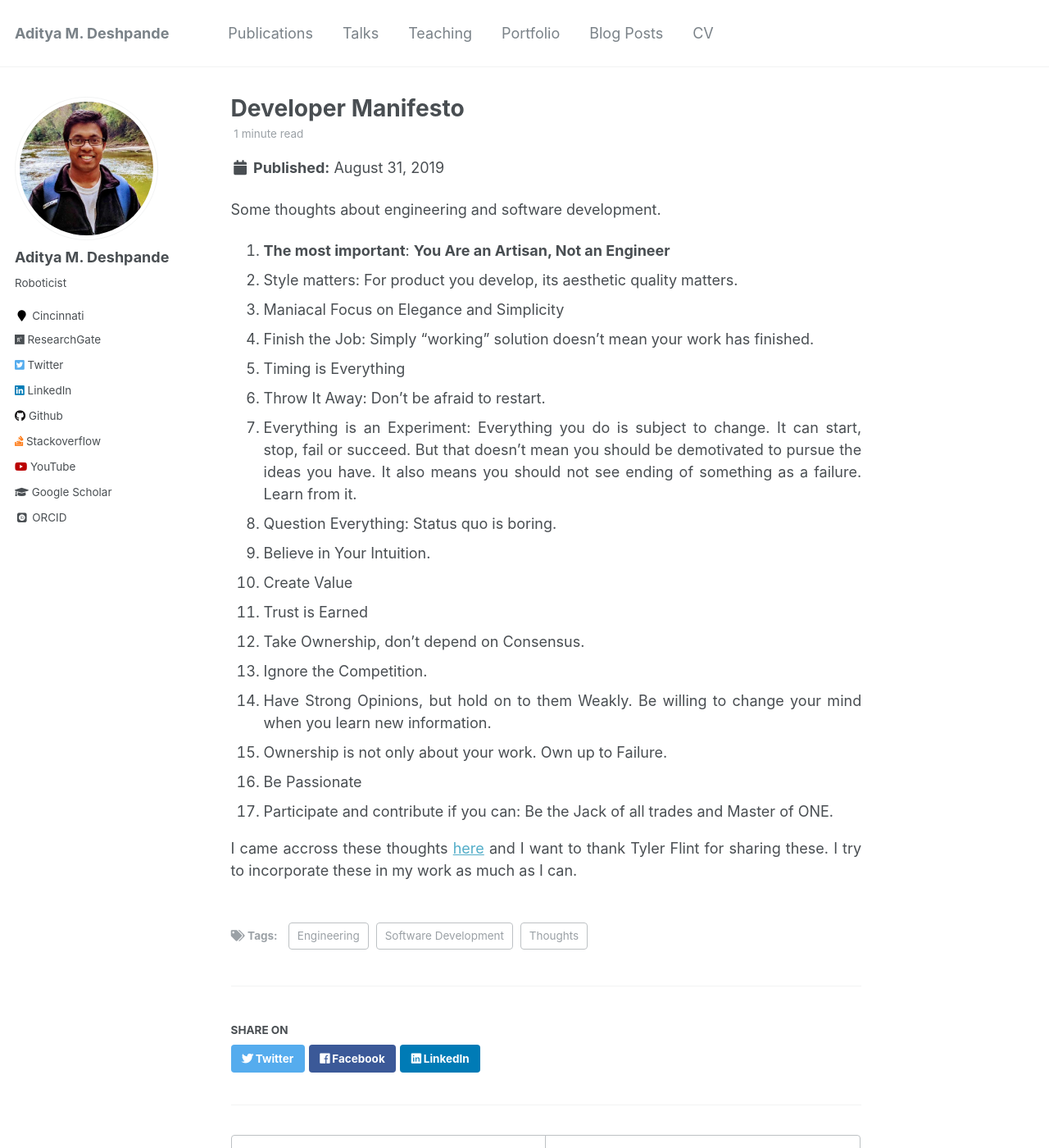
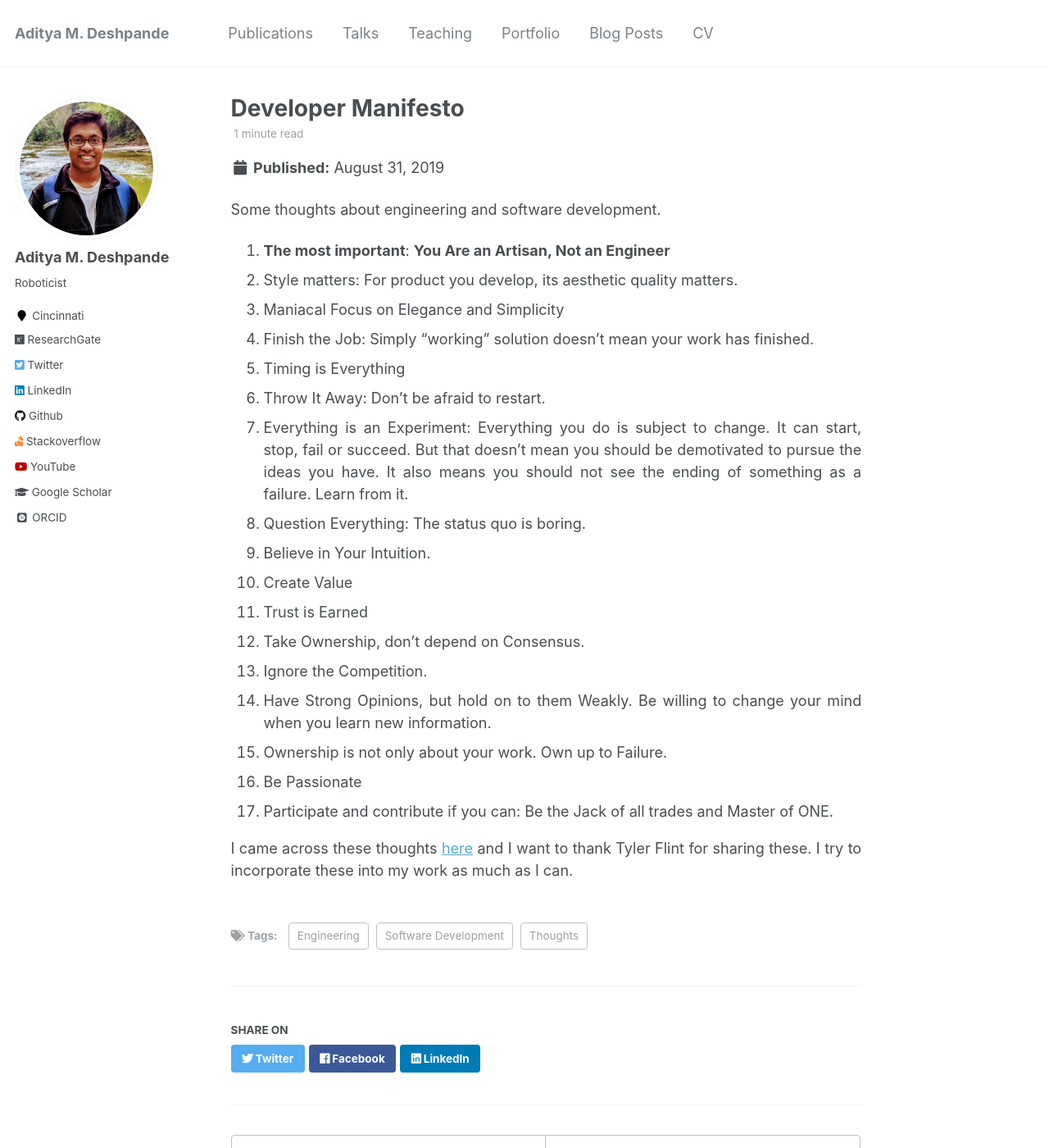
Before and after one commit to adipandas/adipandas.github.io, a Jekyll site: the page built from _posts/2019-08-31-developer-manisfesto.md, in a window 1280 px wide and 1400 px high. Shown: the whole window at 82% size. Built offline with Jekyll 4.4.1, drawn with Linux system fonts in a browser that asks for light colours; some web fonts are replaced; comment, search, counter and statistics services are not loaded.

Commit message:
Update 2019-08-31-developer-manisfesto.md

```diff
--- a/_posts/2019-08-31-developer-manisfesto.md
+++ b/_posts/2019-08-31-developer-manisfesto.md
@@ -16,8 +16,8 @@ Some thoughts about engineering and software development.
 4. Finish the Job: Simply "working" solution doesn't mean your work has finished.
 5. Timing is Everything
 6. Throw It Away: Don't be afraid to restart.
-7. Everything is an Experiment: Everything you do is subject to change. It can start, stop, fail or succeed. But that doesn't mean you should be demotivated to pursue the ideas you have. It also means you should not see ending of something as a failure. Learn from it.
-8. Question Everything: Status quo is boring.
+7. Everything is an Experiment: Everything you do is subject to change. It can start, stop, fail or succeed. But that doesn't mean you should be demotivated to pursue the ideas you have. It also means you should not see the ending of something as a failure. Learn from it.
+8. Question Everything: The status quo is boring.
 9. Believe in Your Intuition.
 10. Create Value
 11. Trust is Earned
@@ -28,5 +28,4 @@ Some thoughts about engineering and software development.
 16. Be Passionate
 17. Participate and contribute if you can: Be the Jack of all trades and Master of ONE.
 
-
-I came accross these thoughts [here](https://content.nanobox.io/the-developer-manifesto/#ampshare=https://content.nanobox.io/the-developer-manifesto/) and I want to thank Tyler Flint for sharing these. I try to incorporate these in my work as much as I can.
+I came across these thoughts [here](https://content.nanobox.io/the-developer-manifesto/#ampshare=https://content.nanobox.io/the-developer-manifesto/) and I want to thank Tyler Flint for sharing these. I try to incorporate these into my work as much as I can.
```
